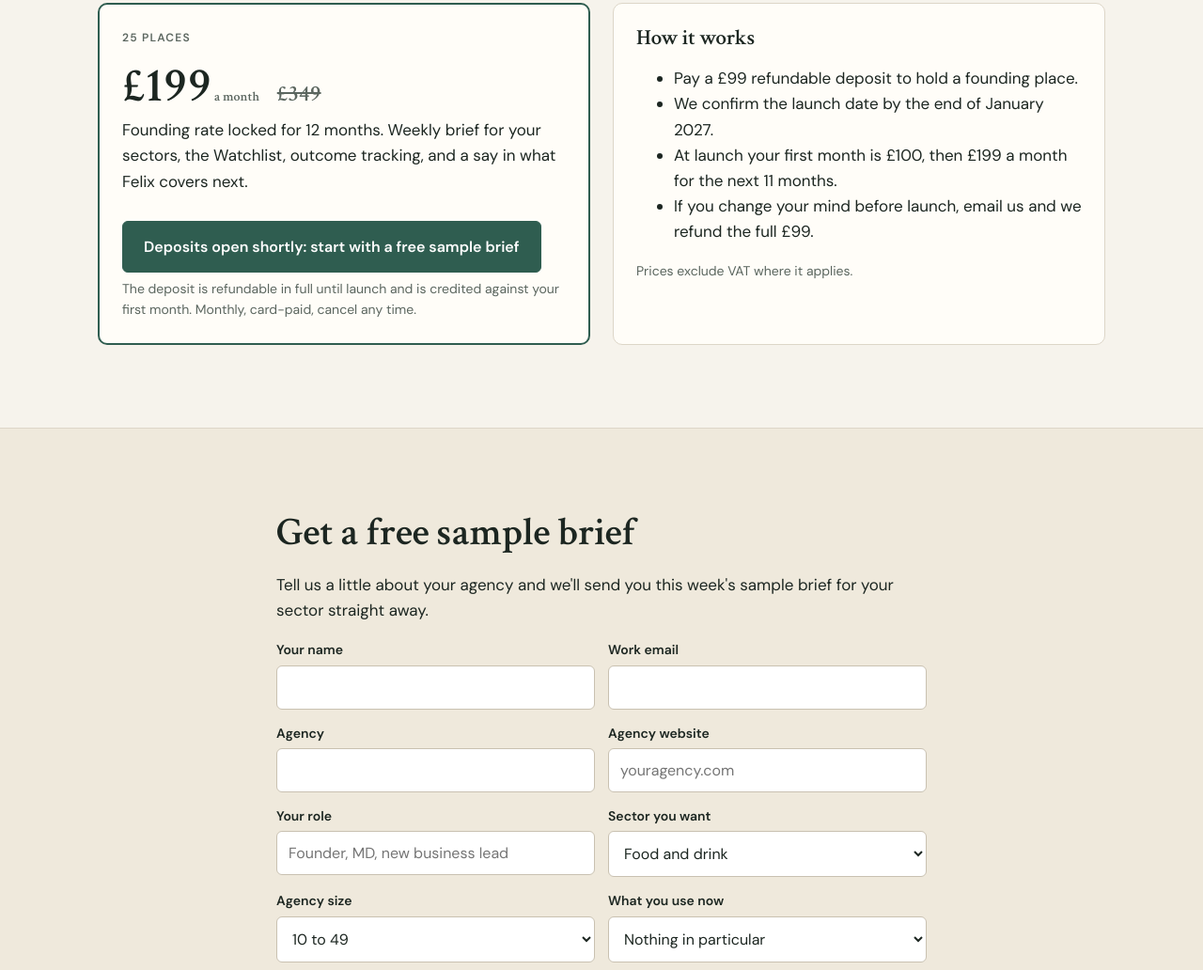
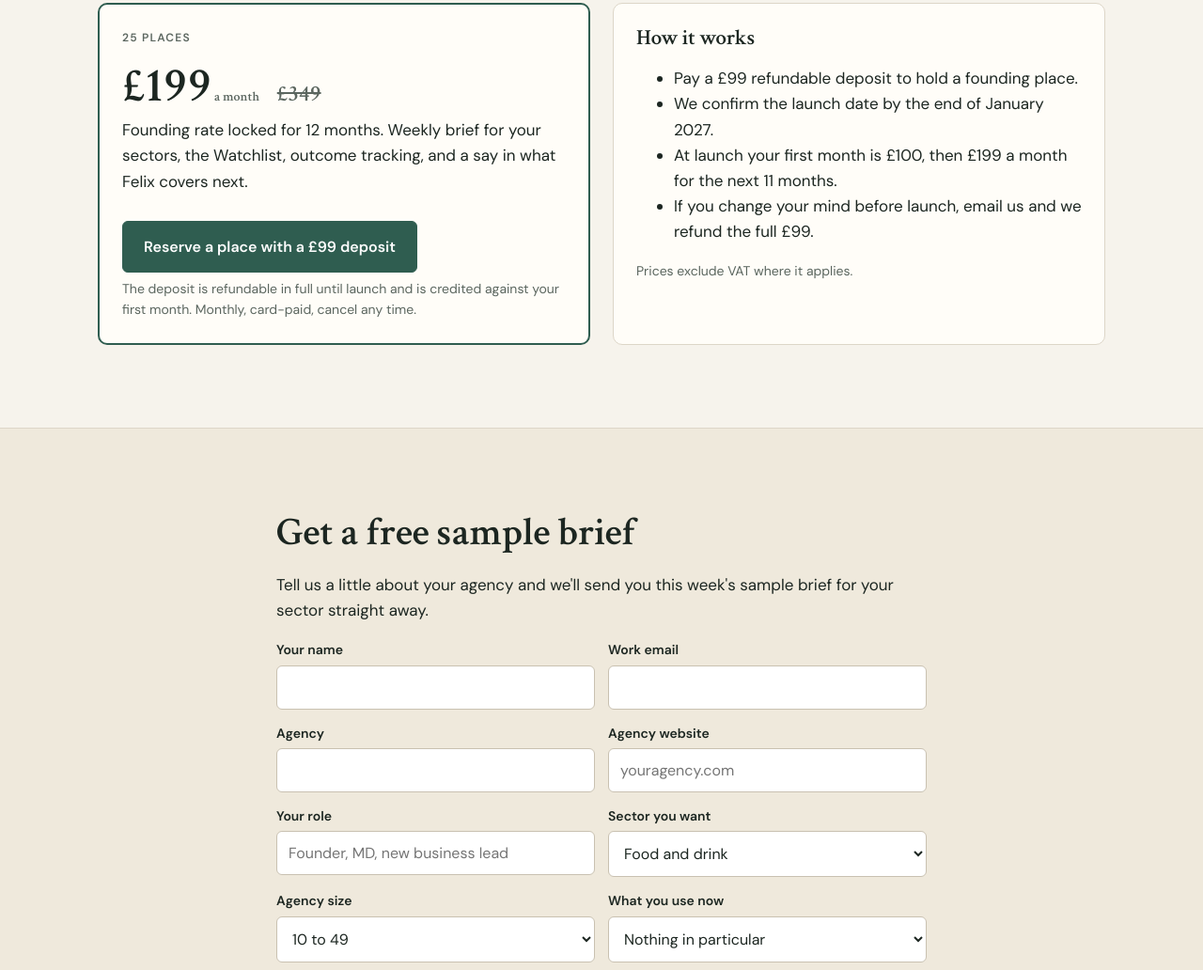
Before and after one commit to randomsandwiches/felixhq-site, a plain HTML site: page index.html in a window 1280 px wide. Shown: the part 6540-7572 px from the top of the page at 94% size. Drawn offline with Linux system fonts and the light colour scheme.

Commit message:
Add live founding deposit link
Co-Authored-By: Claude Opus 5.5 <noreply@anthropic.com>
Claude-Session: https://claude.ai/code/session_01JgVa1LzA3Xn7zJjc7ejs6Q

```diff
--- a/index.html
+++ b/index.html
@@ -148,7 +148,7 @@
       <p class="k">25 places</p>
       <p class="price">£199<span class="small"> a month</span> <s>£349</s></p>
       <p>Founding rate locked for 12 months. Weekly brief for your sectors, the Watchlist, outcome tracking, and a say in what Felix covers next.</p>
-      <div class="btns"><a class="btn primary" href="#request">Deposits open shortly: start with a free sample brief</a></div>
+      <div class="btns"><a class="btn primary" id="deposit-btn" href="https://buy.stripe.com/aFadR8cdZ2AF3ka7YU3Nm00">Reserve a place with a £99 deposit</a></div>
       <p class="small">The deposit is refundable in full until launch and is credited against your first month. Monthly, card-paid, cancel any time.</p>
     </div>
     <div class="card">
```
